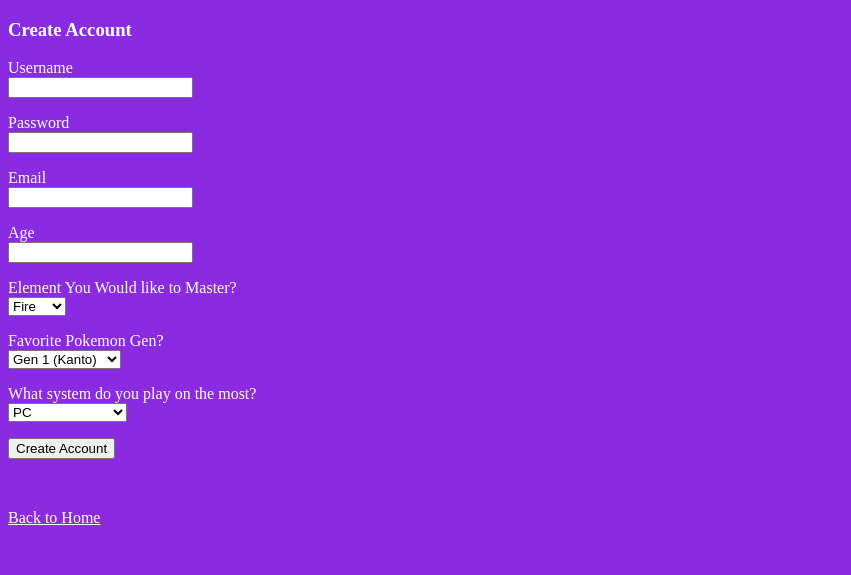
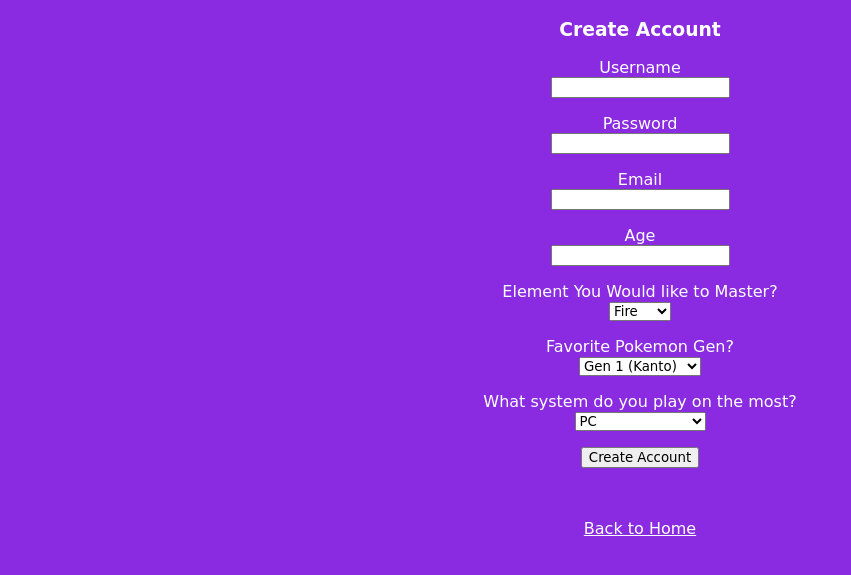
Before and after one commit to LeonardoContrera/InteractiveWebGroupProj, a Node server app: page /create in a window 1280 px wide. Shown: the top 575 px of the page, without its empty margins (0-851 px from the left). Run offline with Node 20, Linux system fonts and the light colour scheme; some libraries are stand-ins or nearby versions.

Commit message:
Additional css

```diff
--- a/public/style.css
+++ b/public/style.css
@@ -1,14 +1,36 @@
 html{
     background-color: blueviolet;
     color: white;
+    text-align: center;
+    font-family: 'Bungee', cursive;
 }
 
 th, td{
     border-width: 1px;
     padding: 8px;
     border-style: solid;
+    text-align: center;
+    font-family: 'Bungee', cursive;
+
+}
+
+.mytable{
+    margin-left: auto;
+    margin-right: auto;
 }
 
 a{
     color: white;
 }
+
+input{
+    font-family: 'Bungee', cursive;
+}
+
+option{
+    font-family: 'Bungee', cursive;
+}
+
+select{
+    font-family: 'Bungee', cursive;
+}
```
